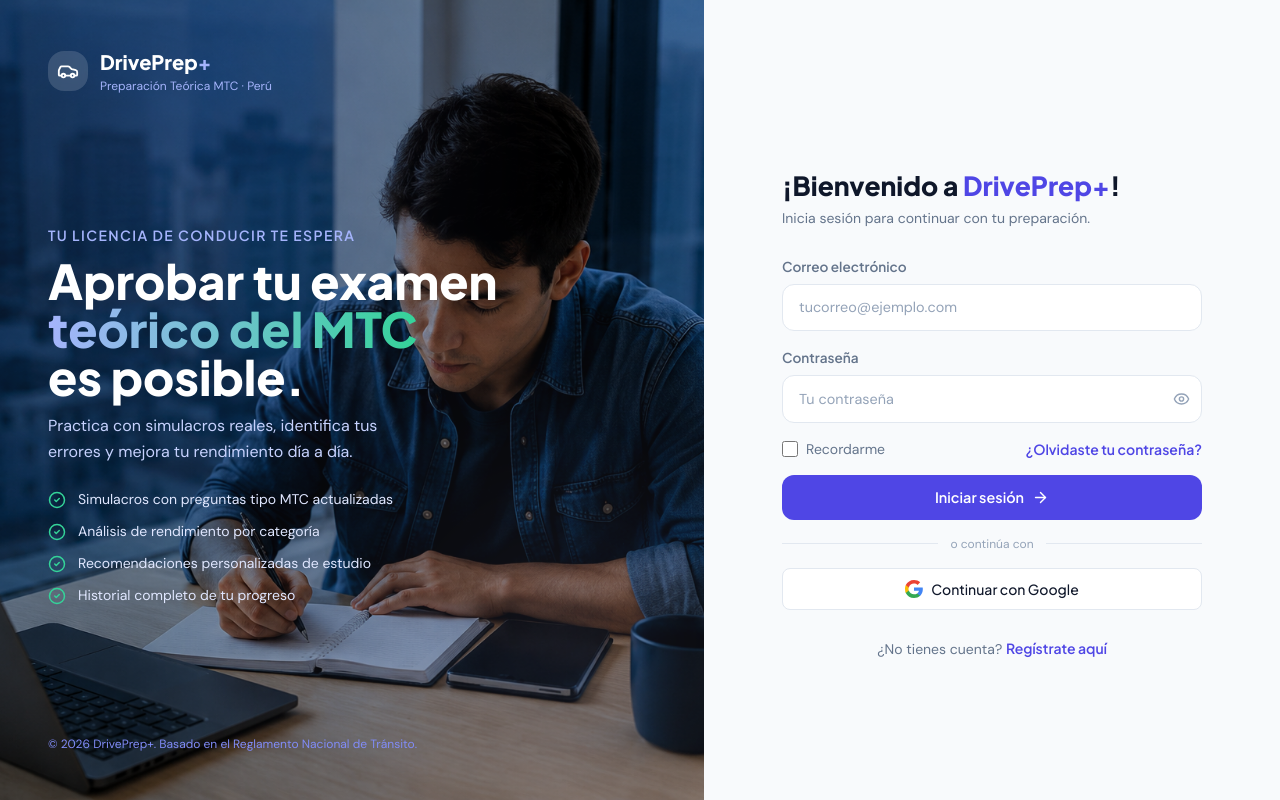
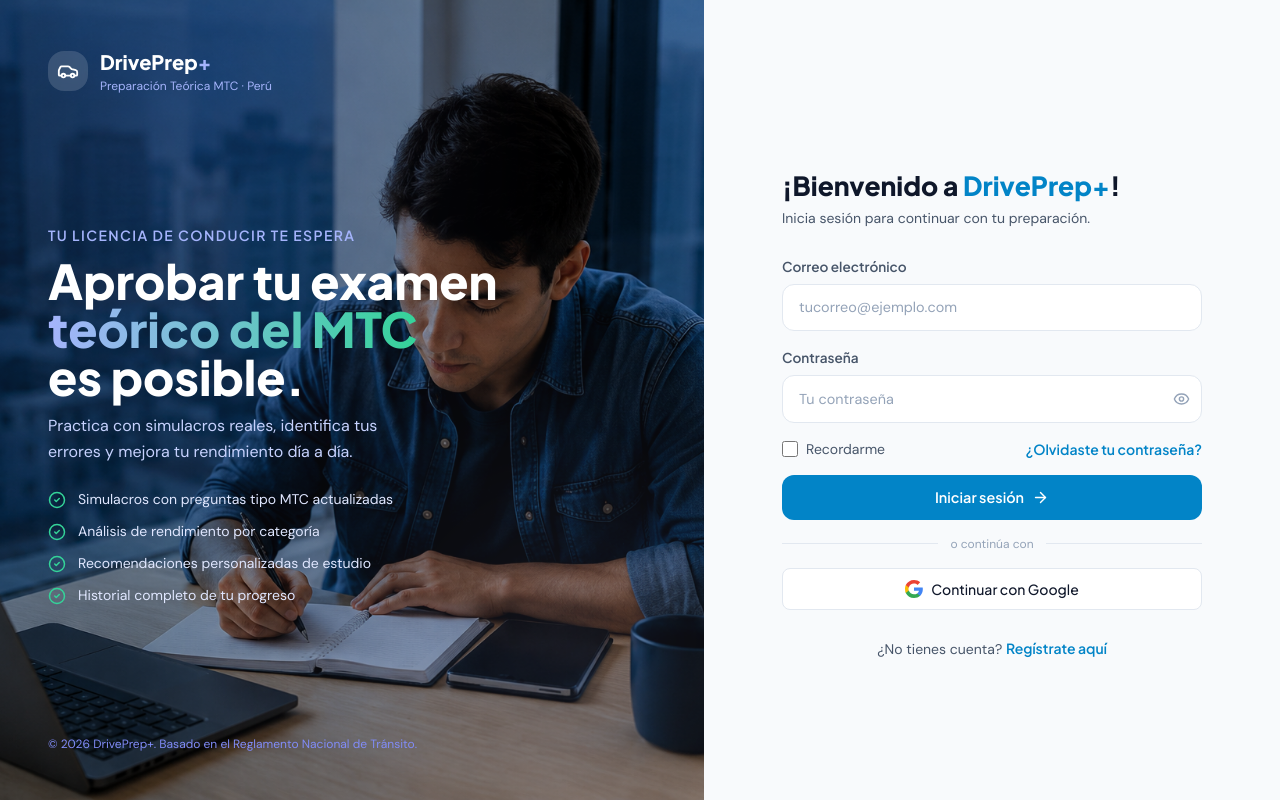
Before and after one commit to Imanolmollehuanca/DrivePrepPlus, a React (Vite) app: page /login in a window 1280 px wide. Built offline with nearby package versions, Linux system fonts and the light colour scheme.

Commit message:
refactor(ui): actualizar paleta de colores a tema azul MTC y slate

```diff
--- a/src/styles/index.css
+++ b/src/styles/index.css
@@ -17,10 +17,10 @@
 
 /* ── 2. CSS Variables (Design Tokens) ── */
 :root {
-  /* Colores principales */
-  --color-primary:       #4f46e5;
-  --color-primary-light: #818cf8;
-  --color-primary-dark:  #3730a3;
+  /* Colores principales - MTC Azul Sky & Slate */
+  --color-primary:       #0284c7;
+  --color-primary-light: #38bdf8;
+  --color-primary-dark:  #0369a1;
 
   /* Colores de acento */
   --color-accent:        #10b981;
@@ -34,7 +34,7 @@
   /* Sidebar */
   --color-sidebar-bg:    #0f172a;
   --color-sidebar-text:  #94a3b8;
-  --color-sidebar-active:#4f46e5;
+  --color-sidebar-active:#0284c7;
 
   /* Superficie */
   --color-bg:            #f8fafc;
@@ -43,13 +43,13 @@
 
   /* Texto */
   --color-text-primary:  #0f172a;
-  --color-text-secondary:#64748b;
+  --color-text-secondary:#475569;
   --color-text-muted:    #94a3b8;
 
   /* Sombras */
-  --shadow-card:         0 1px 3px rgba(0,0,0,0.07), 0 4px 16px rgba(0,0,0,0.06);
-  --shadow-card-hover:   0 4px 12px rgba(0,0,0,0.1), 0 8px 24px rgba(0,0,0,0.08);
-  --shadow-sidebar:      4px 0 24px rgba(0,0,0,0.15);
+  --shadow-card:         0 1px 3px rgba(15,23,42,0.06), 0 4px 16px rgba(15,23,42,0.04);
+  --shadow-card-hover:   0 4px 12px rgba(15,23,42,0.08), 0 8px 24px rgba(15,23,42,0.06);
+  --shadow-sidebar:      4px 0 24px rgba(0,0,0,0.12);
 
   /* Radios */
   --radius-sm:   0.5rem;
@@ -75,9 +75,9 @@
 
 /* ── 2b. Dark Mode Variables ── */
 html.dark {
-  --color-primary:       #818cf8;
-  --color-primary-light: #a5b4fc;
-  --color-primary-dark:  #6366f1;
+  --color-primary:       #38bdf8;
+  --color-primary-light: #7dd3fc;
+  --color-primary-dark:  #0284c7;
 
   --color-accent:        #34d399;
   --color-accent-light:  #6ee7b7;
@@ -86,10 +86,10 @@
   --color-warning:       #fbbf24;
   --color-success:       #34d399;
 
-  /* Sidebar: se mantiene oscuro, solo ajustes leves */
-  --color-sidebar-bg:    #0a0f1e;
+  /* Sidebar */
+  --color-sidebar-bg:    #0a0f1d;
   --color-sidebar-text:  #94a3b8;
-  --color-sidebar-active:#818cf8;
+  --color-sidebar-active:#0284c7;
 
   /* Superficie */
   --color-bg:            #0f172a;
--- a/tailwind.config.js
+++ b/tailwind.config.js
@@ -5,16 +5,16 @@
     extend: {
       colors: {
         primary: {
-          50:  '#eef2ff',
-          100: '#e0e7ff',
-          200: '#c7d2fe',
-          300: '#a5b4fc',
-          400: '#818cf8',
-          500: '#6366f1',
-          600: '#4f46e5',
-          700: '#4338ca',
-          800: '#3730a3',
-          900: '#312e81',
+          50:  '#f0f9ff',
+          100: '#e0f2fe',
+          200: '#bae6fd',
+          300: '#7dd3fc',
+          400: '#38bdf8',
+          500: '#0284c7',
+          600: '#0369a1',
+          700: '#075985',
+          800: '#0c4a6e',
+          900: '#0a3650',
         },
         accent: {
           400: '#34d399',
```
